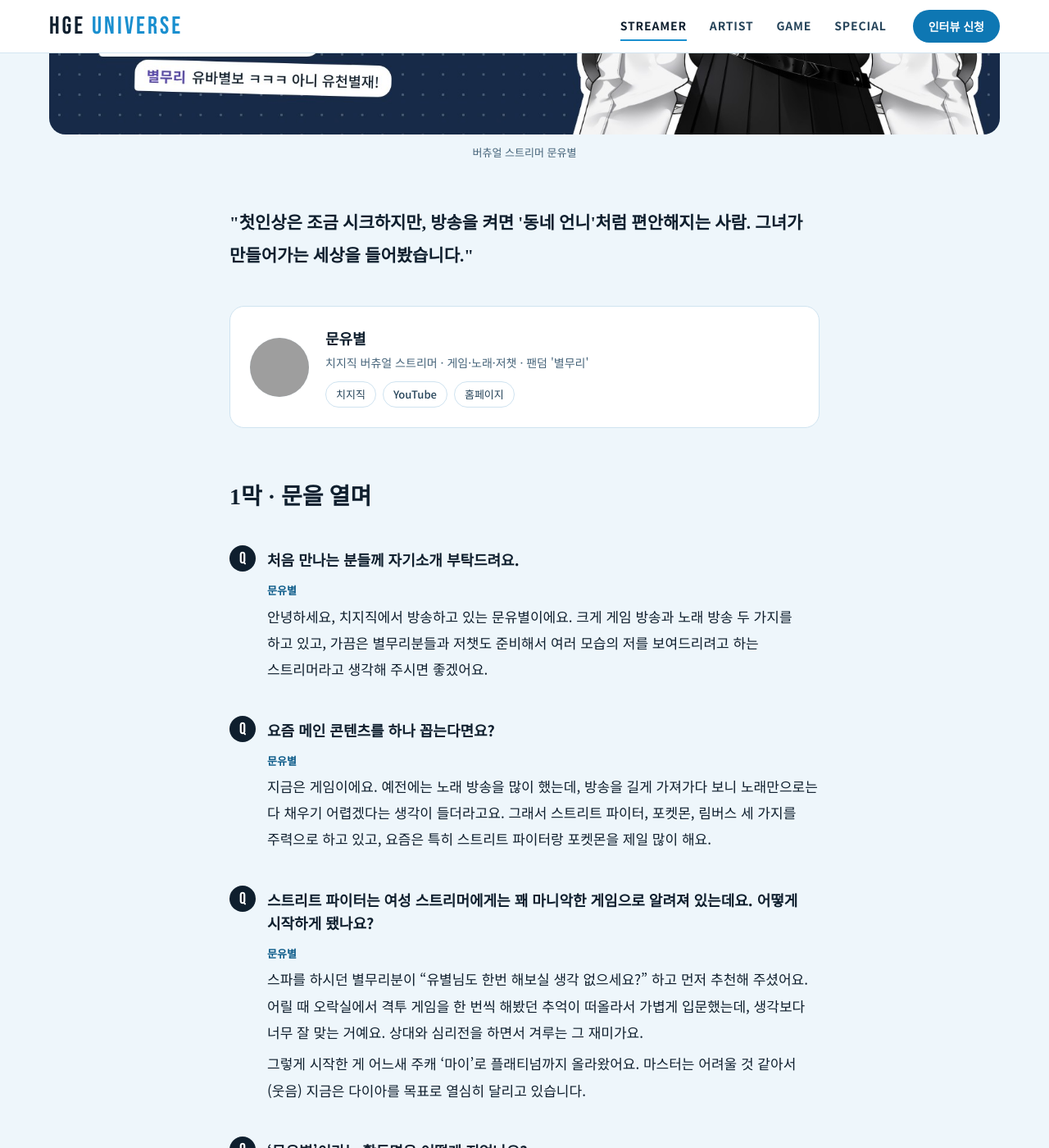
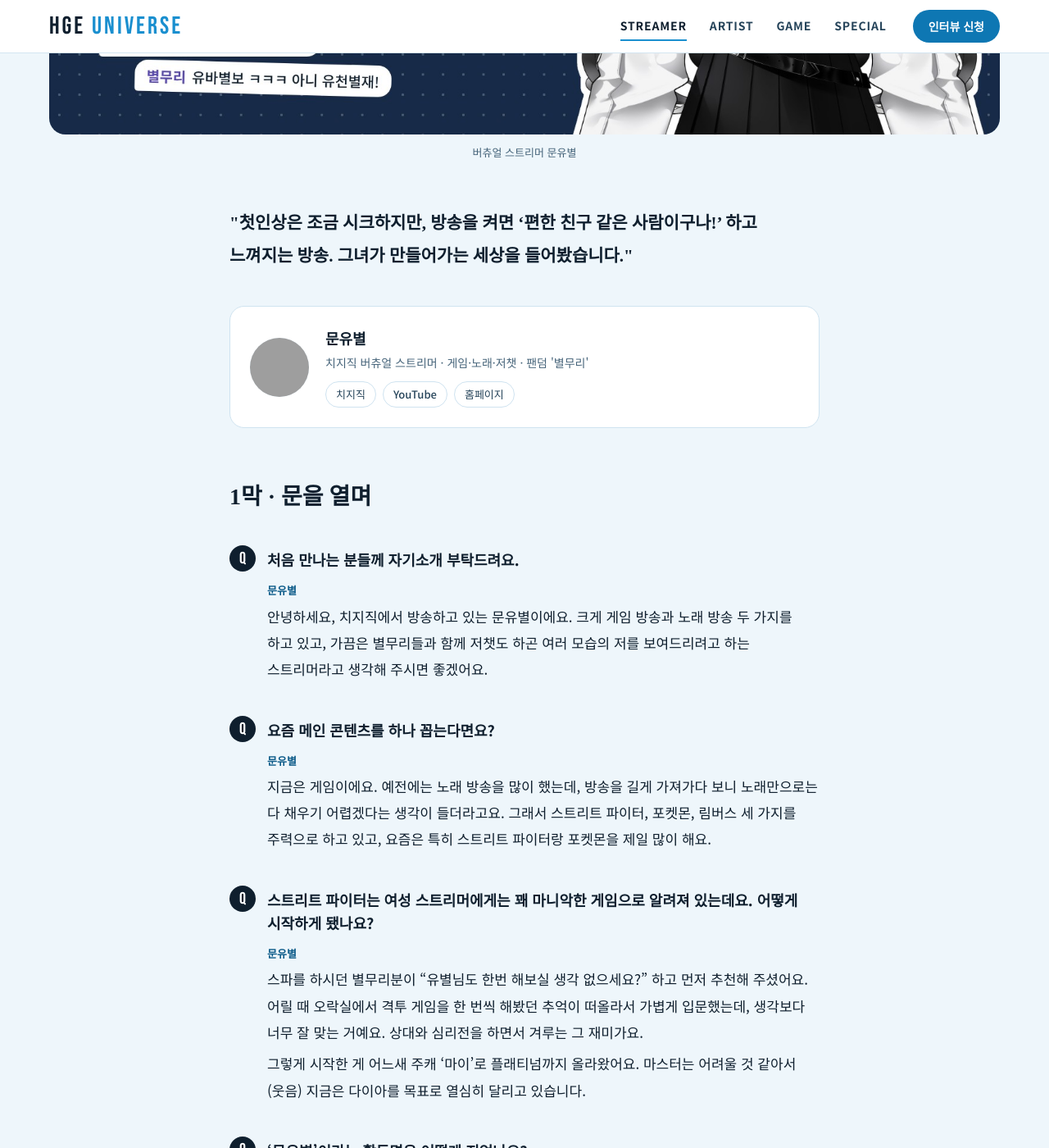
Before and after one commit to cLOfLuV/HGECreatorWeb, a Jekyll site: the page built from _interviews/moon-yubyeol.md, in a window 1280 px wide and 1400 px high, scrolled down 943 px. Shown: the whole window at 82% size. Built offline with Jekyll 4.4.1, drawn with Linux system fonts in a browser that asks for light colours; grey boxes are pictures that could not be loaded.

Commit message:
Universe: 인터뷰 수정 moon-yubyeol

```diff
--- a/_interviews/moon-yubyeol.md
+++ b/_interviews/moon-yubyeol.md
@@ -19,7 +19,7 @@
     x: ''
     steam: ''
     homepage: https://cafe.naver.com/moonyubyeol
-lead: '"첫인상은 조금 시크하지만, 방송을 켜면 ''동네 언니''처럼 편안해지는 사람. 그녀가 만들어가는 세상을 들어봤습니다."'
+lead: '"첫인상은 조금 시크하지만, 방송을 켜면 ‘편한 친구 같은 사람이구나!’ 하고 느껴지는 방송. 그녀가 만들어가는 세상을 들어봤습니다."'
 game: null
 tags:
   - 버츄얼
@@ -34,7 +34,7 @@
 
 Q. 처음 만나는 분들께 자기소개 부탁드려요.
 
-안녕하세요, 치지직에서 방송하고 있는 문유별이에요. 크게 게임 방송과 노래 방송 두 가지를 하고 있고, 가끔은 별무리분들과 저챗도 준비해서 여러 모습의 저를 보여드리려고 하는 스트리머라고 생각해 주시면 좋겠어요.
+안녕하세요, 치지직에서 방송하고 있는 문유별이에요. 크게 게임 방송과 노래 방송 두 가지를 하고 있고, 가끔은 별무리들과 함께 저챗도 하곤 여러 모습의 저를 보여드리려고 하는 스트리머라고 생각해 주시면 좋겠어요.
 
 Q. 요즘 메인 콘텐츠를 하나 꼽는다면요?
 
```
